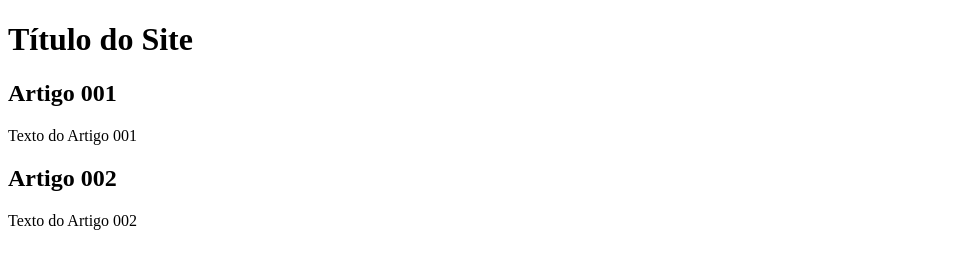
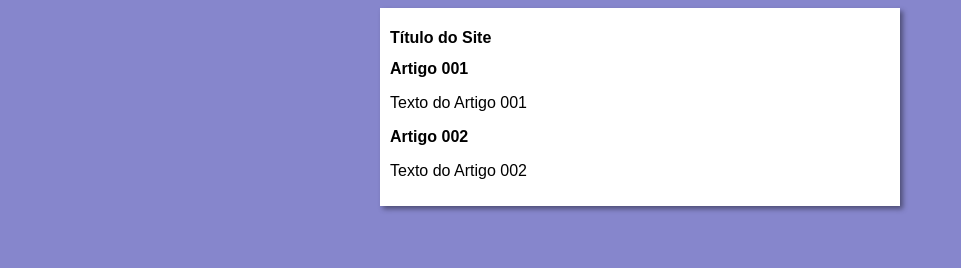
Before and after one commit to SamEngCompPUCRS/projeto-site, a plain HTML site: page index.html in a window 1280 px wide. Shown: the whole page, without its empty margins (0-961 px from the left). Drawn offline with Linux system fonts and the light colour scheme.

Commit message:
iniciei o design

```diff
--- /dev/null
+++ b/estilos/style.css
@@ -0,0 +1,17 @@
+/* Configurção padrão */
+*{
+    font-family: Arial, Helvetica, sans-serif;
+    font-size: 16px;
+}
+
+body{
+    background-color: rgb(134, 134, 204);
+}
+
+main{
+    background-color: white;
+    width: 500px;
+    margin: auto;
+    padding: 10px;
+    box-shadow: 3px 3px 5px rgba(0, 0, 0, 0.418);
+}
--- a/index.html
+++ b/index.html
@@ -4,6 +4,7 @@
     <meta charset="UTF-8">
     <meta name="viewport" content="width=device-width, initial-scale=1.0">
     <title>Título do Site</title>
+    <link rel="stylesheet" href="estilos/style.css">
 </head>
 <body>
     <main>
```
